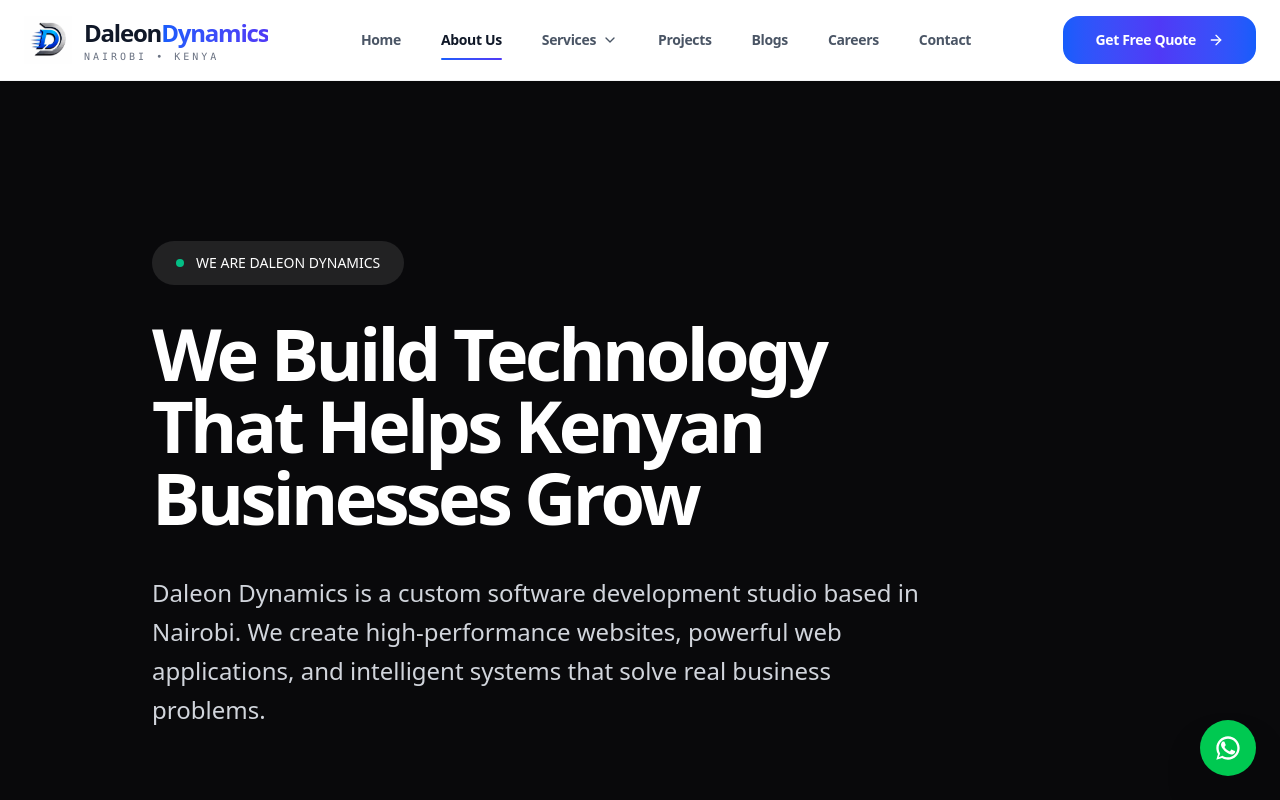
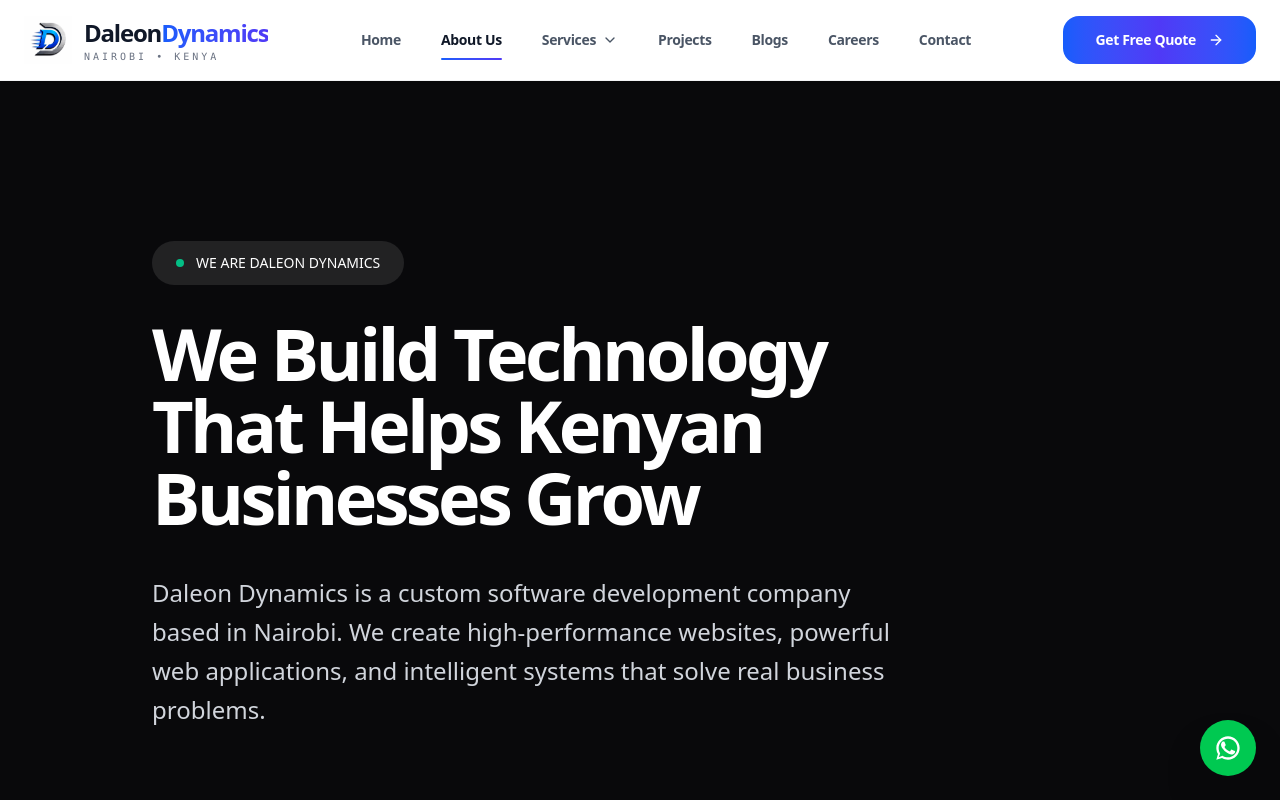
Before and after one commit to danielsdgg/daleon-next, a Next.js app: page /about in a window 1280 px wide. Shown: the top 800 px of the page. Built offline with nearby package versions, Linux system fonts and the light colour scheme.

Commit message:
Update page.tsx

```diff
--- a/app/about/page.tsx
+++ b/app/about/page.tsx
@@ -52,7 +52,7 @@
             </h1>
 
             <p className="text-2xl text-gray-300 leading-relaxed">
-              Daleon Dynamics is a custom software development studio based in Nairobi.
+              Daleon Dynamics is a custom software development company based in Nairobi.
               We create high-performance websites, powerful web applications, and intelligent systems
               that solve real business problems.
             </p>
```
